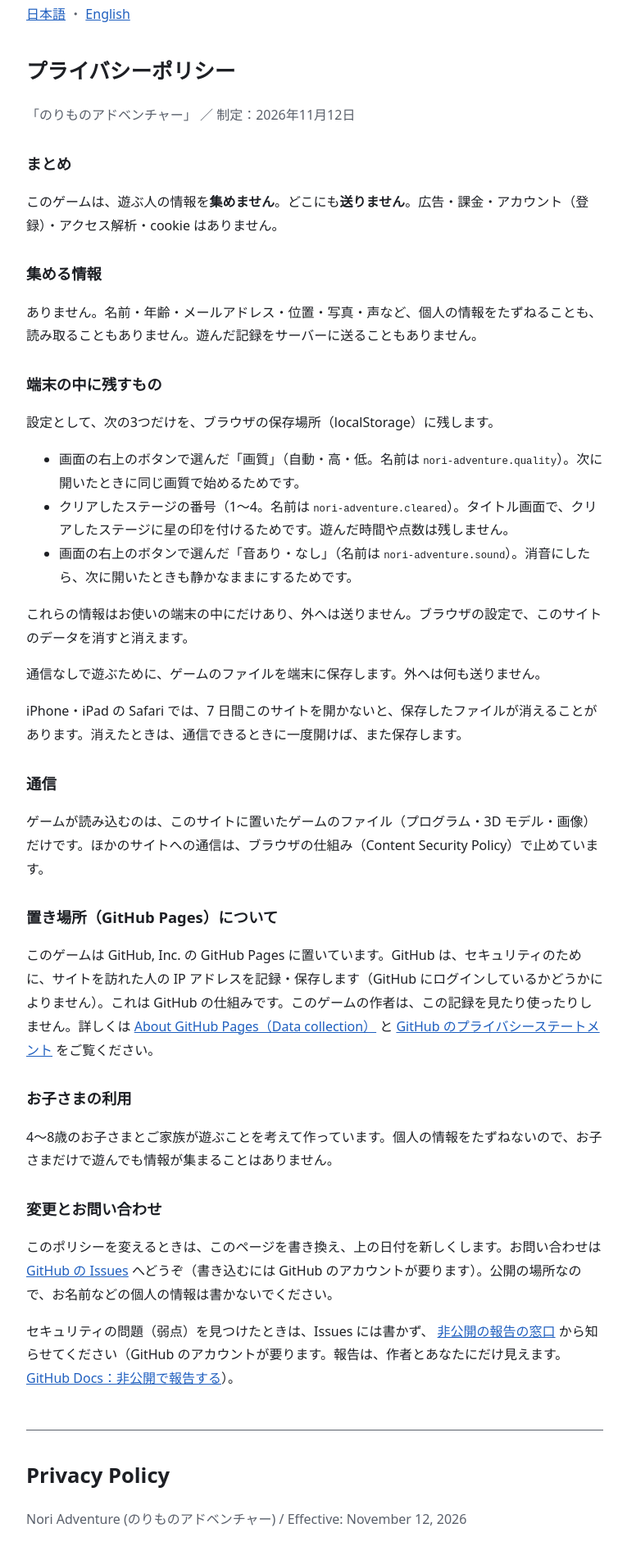
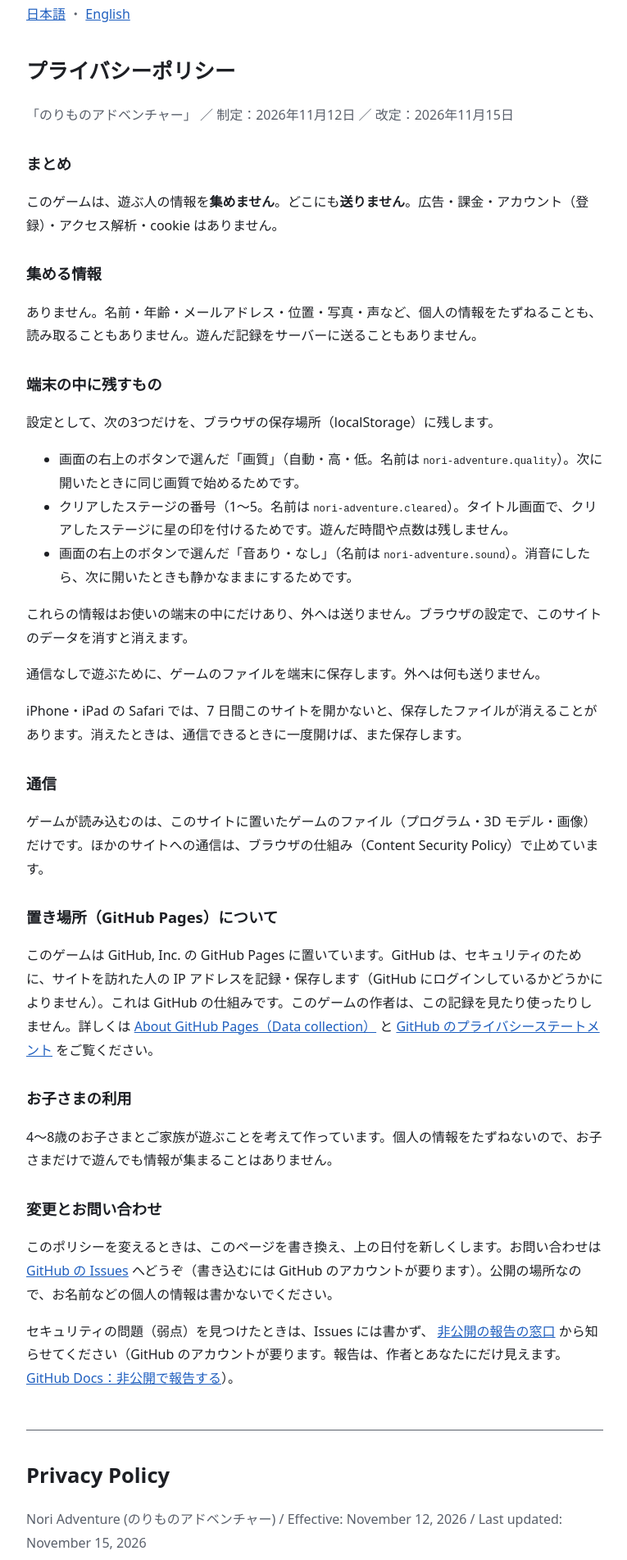
Before and after one commit to Hayato-F110/nori-adventure, a website: page public/privacy.html in a window 1280 px wide. Shown: the part 37-1940 px from the top of the page at 82% size, without its empty margins (256-1021 px from the left). Drawn offline with Linux system fonts and the light colour scheme.

Commit message:
NORI-38 privacy-reviewer の指摘：ポリシーに改定日を足し、残すクリアの番号を 1〜5 に直す
- 中身を足したので「改定：2026年11月15日」「Last updated: November 15, 2026」（ポリシー自身の約束）
- クリアの番号はステージ5も残る（src/stage5Main.ts の startClearFlow(5)）ので「1〜4」を「1〜5」に（前からのずれ）

Co-Authored-By: Claude Opus 5.5 <noreply@anthropic.com>

```diff
--- a/public/privacy.html
+++ b/public/privacy.html
@@ -18,7 +18,7 @@
 
       <section id="ja" lang="ja">
         <h1>プライバシーポリシー</h1>
-        <p class="date">「のりものアドベンチャー」 ／ 制定：2026年11月12日</p>
+        <p class="date">「のりものアドベンチャー」 ／ 制定：2026年11月12日 ／ 改定：2026年11月15日</p>
 
         <h2>まとめ</h2>
         <p>
@@ -39,7 +39,7 @@
             <code>nori-adventure.quality</code>）。次に開いたときに同じ画質で始めるためです。
           </li>
           <li>
-            クリアしたステージの番号（1〜4。名前は
+            クリアしたステージの番号（1〜5。名前は
             <code>nori-adventure.cleared</code
             >）。タイトル画面で、クリアしたステージに星の印を付けるためです。遊んだ時間や点数は残しません。
           </li>
@@ -107,7 +107,10 @@
 
       <section id="en" lang="en">
         <h1>Privacy Policy</h1>
-        <p class="date">Nori Adventure (のりものアドベンチャー) / Effective: November 12, 2026</p>
+        <p class="date">
+          Nori Adventure (のりものアドベンチャー) / Effective: November 12, 2026 / Last updated: November 15,
+          2026
+        </p>
 
         <h2>Summary</h2>
         <p>
@@ -130,7 +133,7 @@
             <code>nori-adventure.quality</code>), so the game starts with the same quality next time.
           </li>
           <li>
-            The numbers of the stages you have cleared (1 to 4; key <code>nori-adventure.cleared</code>), so
+            The numbers of the stages you have cleared (1 to 5; key <code>nori-adventure.cleared</code>), so
             the title screen can show a star on them. No play time or scores are kept.
           </li>
           <li>
```
